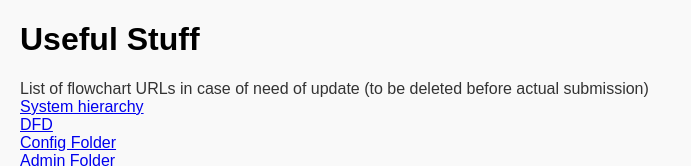
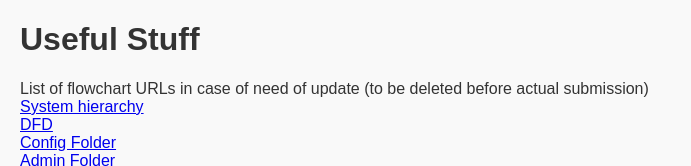
Before and after one commit to BenHigginsDev/benhigginsdev.github.io, a plain HTML site: page index.html in a window 1280 px wide. Shown: the top 166 px of the page, without its empty margins (0-691 px from the left). Drawn offline with Linux system fonts and the light colour scheme.

Commit message:
Trying to change header colour

```diff
--- a/css/style.css
+++ b/css/style.css
@@ -7,5 +7,5 @@ body {
 }
 
 h1 {
-    color: #000000;
+
 }
```
